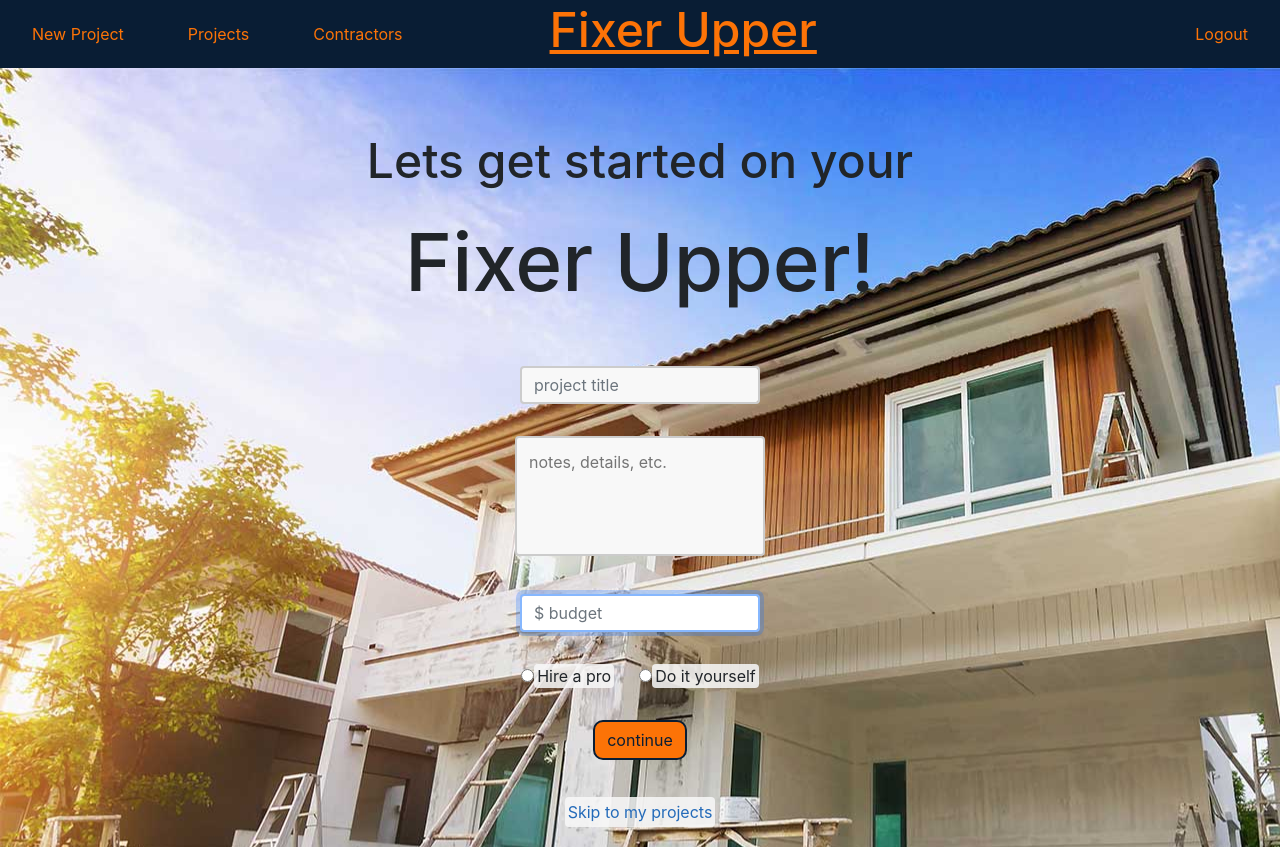
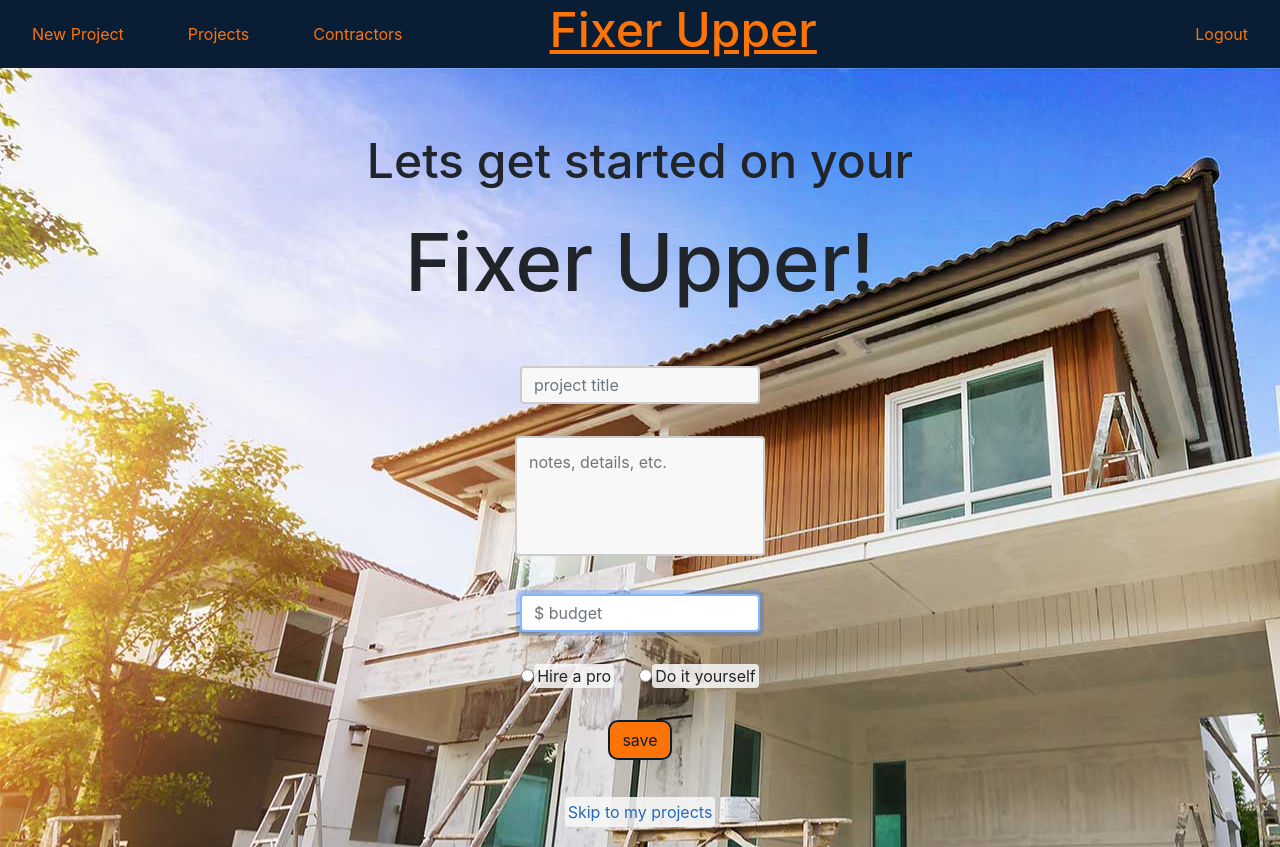
Before and after one commit to RSK-217/Fixer-Upper-Capstone, a React (Create React App) app: page /form in a window 1280 px wide. Built offline with nearby package versions, Linux system fonts and the light colour scheme; sample sign-in values are in the browser's storage.

Commit message:
small css fixes

```diff
--- a/src/components/contractors/Contractor.css
+++ b/src/components/contractors/Contractor.css
@@ -23,7 +23,7 @@ a:hover {
     align-self: flex-end;
     margin-right: 18px;
     margin-bottom: 7px;
-    color: #236AB9;
+    color: #091D34;
 }
 
 .new-contractor:hover {
@@ -44,6 +44,7 @@ a:hover {
     grid-template-rows: auto;
     padding: 10px;
     justify-content: center;
+    margin-bottom: 55px;
 }
 
 .contractor {
@@ -62,6 +63,7 @@ a:hover {
     justify-content: flex-start;
     width: 5em;
     height: 5em;
+    border: 2px solid #FC7307;
 }
 
 .con-title {
--- a/src/components/projects/MyProjects.css
+++ b/src/components/projects/MyProjects.css
@@ -9,7 +9,7 @@
 }
 
 .new-project {
-  color: #236AB9;
+  color: #091D34;
 }
 
 .new-project:hover {
--- a/src/components/projects/ProjectForm.js
+++ b/src/components/projects/ProjectForm.js
@@ -135,7 +135,7 @@ export const ProjectForm = () => {
                 </fieldset>
             </section>
             <button className='btn btn-primary' onClick={saveProject}>
-                continue
+                save
             </button>
             <Link className='skip-project' to='/projects'>
                 Skip to my projects
```
